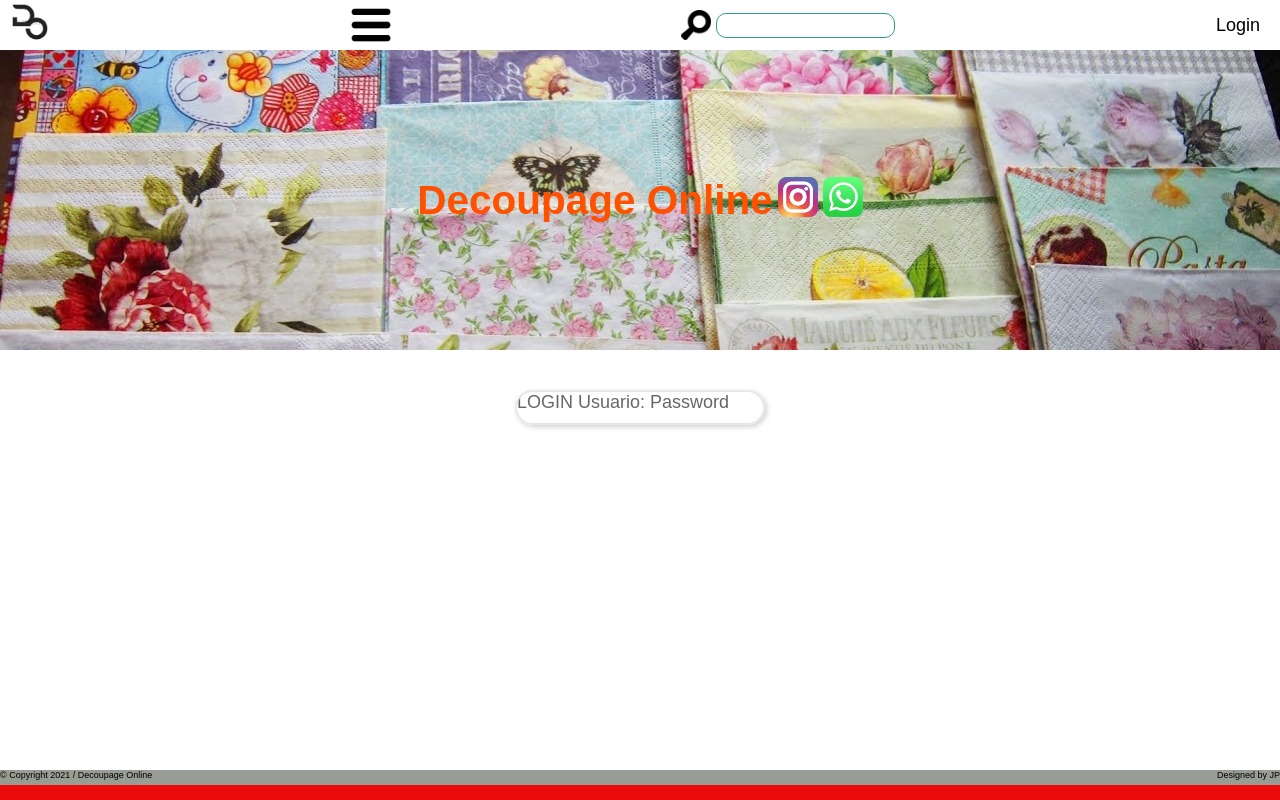
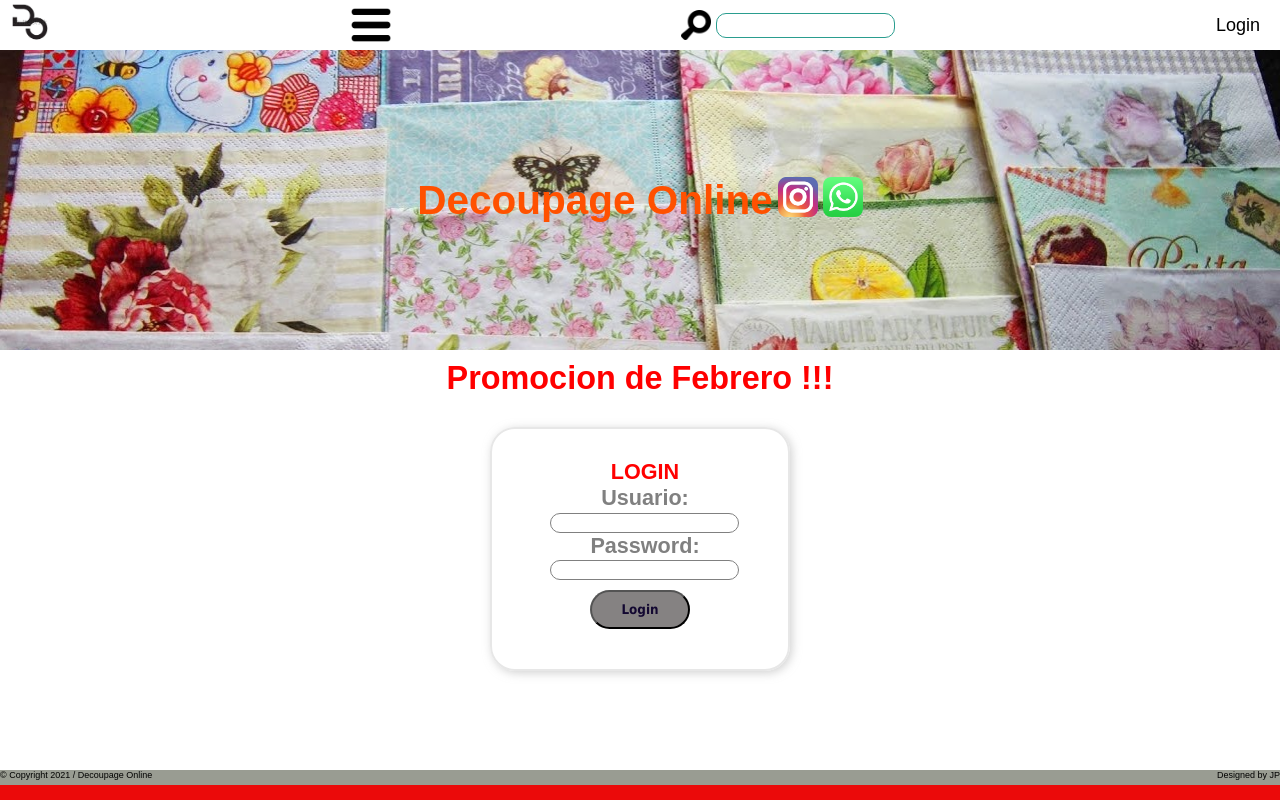
Before and after one commit to joape/entrega3_ui, a React (Create React App) app: page /login in a window 1280 px wide. Built offline with nearby package versions, Linux system fonts and the light colour scheme; no server answers; data requests are answered from the project's data file; the HTML template or start-up script is replaced by a standard one.

Commit message:
login_ui_terminado

```diff
--- a/src/assets/styles/styles.css
+++ b/src/assets/styles/styles.css
@@ -243,6 +243,75 @@
     list-style: none;
 }
 
+.login {
+    grid-area: main;
+    width: 100%;
+    height: auto;
+    display: flex;
+    padding: 30px 0px 30px 0px;
+    justify-content: center;
+}
+
+.login .caja {
+    max-width: 300px;
+    overflow: hidden;
+    border: 2px solid #e7e7e7;
+    color: #676767;
+    border-radius: 25px;
+    box-shadow: 2px 2px 10px #b6b6b6a2;
+    display: flex;
+    flex-direction: column;
+    font-family: Arial, Helvetica, sans-serif;
+}
+
+.login .caja h2 {
+    color: red;
+    font-family: Arial, Helvetica, sans-serif;
+    font-weight: bold;
+    font-size: 1.2rem;
+    text-align: center;
+    padding-left: 10px;
+}
+
+.login .caja h3 {
+    color: grey;
+    font-family: Arial, Helvetica, sans-serif;
+    font-weight: bold;
+    font-size: 1.2rem;
+    text-align: center;
+    padding-left: 10px;
+}
+
+.login .caja .cont {
+    width: 100%;
+    text-align: center;
+    /*max-width: 300px;*/
+}
+
+.login .caja .cont input {
+    /*aca seteo el input de las cajas de login*/
+    height: 20px;
+    /*alto de la caja*/
+    margin-left: 10px;
+    padding-left: 10px;
+    border: solid 1px;
+    color: gray;
+    border-radius: 10px;
+    /*margin-right: 10px;*/
+}
+
+.login .caja .cont .btnlogin {
+    background-color: #858282;
+    width: 100px;
+    color: #130831;
+    padding: 10px 22px;
+    margin: 10px 2px;
+    text-decoration: none;
+    font-family: Tahoma;
+    font-weight: bold;
+    border-radius: 50px;
+}
+
 .contenedor footer {
     grid-area: footer;
     background-color: rgb(153, 156, 146);
--- a/src/components/commons/SeccionLogin.jsx
+++ b/src/components/commons/SeccionLogin.jsx
@@ -1,11 +1,18 @@
-//import { useEffect, useState } from "react";
+import { useState } from "react";
+import { api } from "../../api/api";
 
 export function SeccionLogin(){
-    return (<div className="articulos">
-            <article className="detalle">
-                LOGIN
-                Usuario:
-                Password
-            </article>
+    return (<div className="login">
+            <div className="login caja">
+                <div className="cont">
+                    <h2 className="titulo">LOGIN</h2>
+                     <h3>Usuario:</h3> <input name="usuario" type="text"></input>
+                     <h3>Password:</h3> <input name="clave" type="text"></input>
+                </div>
+                <div className="cont">
+                     <button type="submit" className="btnlogin"> Login</button>
+                     <span className="text-danger d-block"></span>
+                </div>
+            </div>
     </div>);
 }
--- a/src/db.json
+++ /dev/null
@@ -1,19 +0,0 @@
-{
-  "posts": [
-    {
-      "id": 1,
-      "title": "json-server",
-      "author": "typicode"
-    }
-  ],
-  "comments": [
-    {
-      "id": 1,
-      "body": "some comment",
-      "postId": 1
-    }
-  ],
-  "profile": {
-    "name": "typicode"
-  }
-}
```
